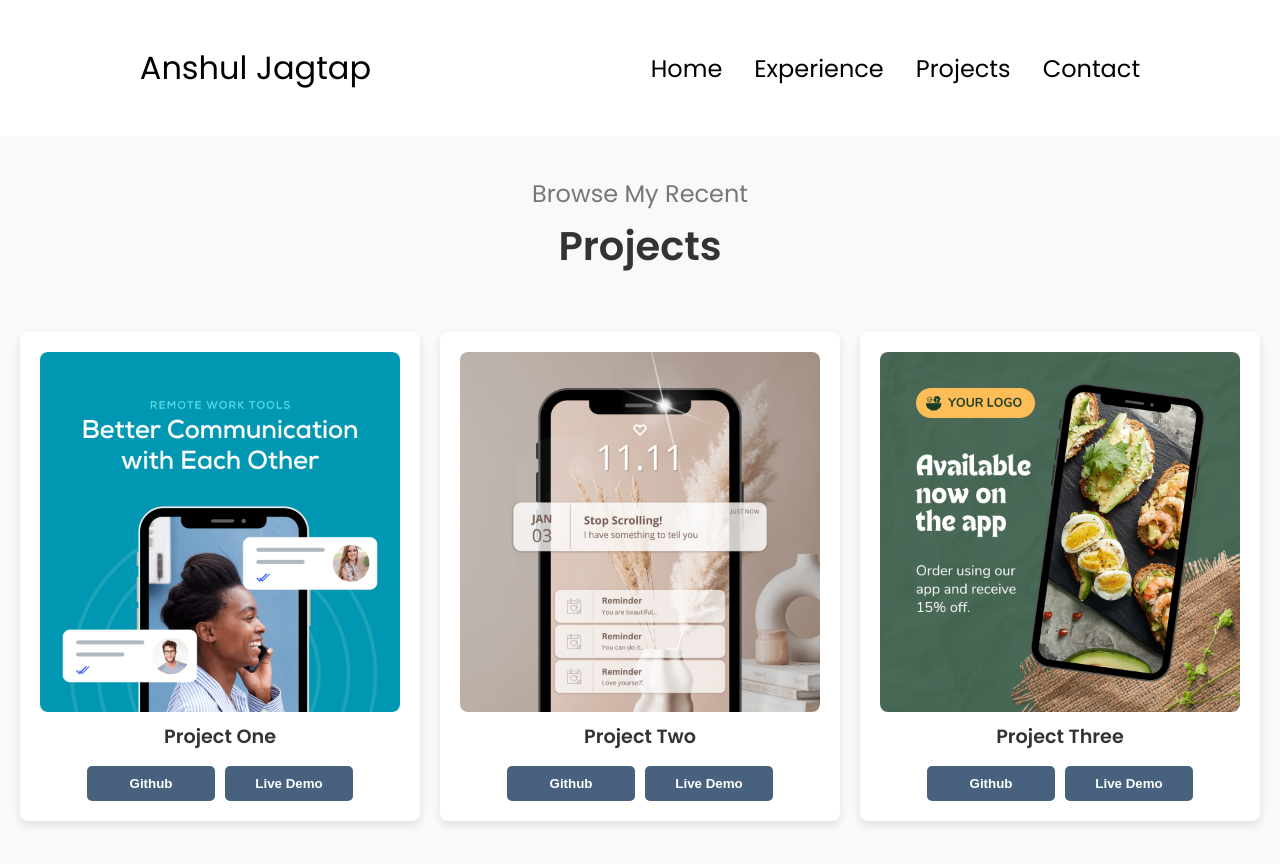
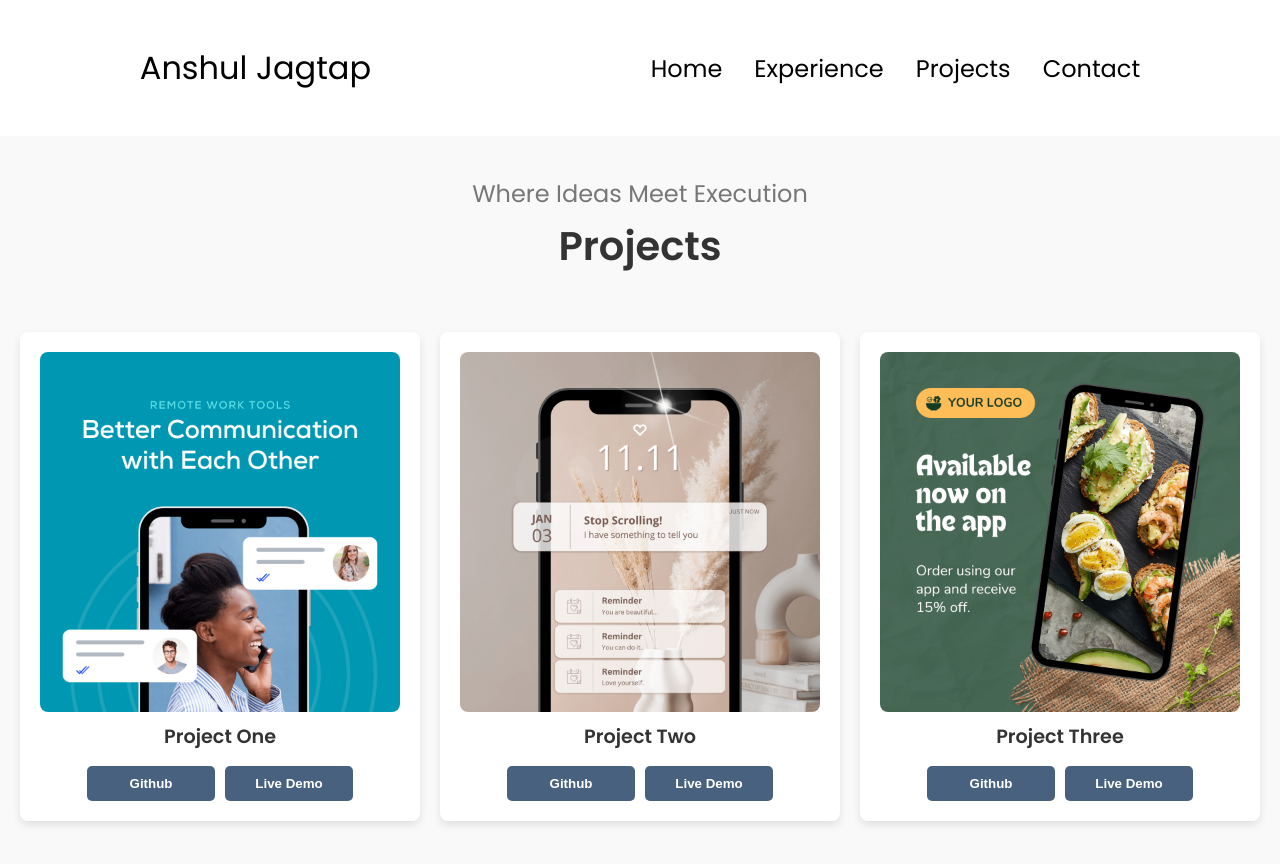
Before and after one commit to anshuljagtap/Peronal-Website, a plain HTML site: page projects.html in a window 1280 px wide. Drawn offline with Linux system fonts and the light colour scheme.

Commit message:
project section change

```diff
--- a/projects.html
+++ b/projects.html
@@ -36,7 +36,7 @@
         </div>
     </nav>
     <section id="projects">
-        <p class="section__text__p1">Browse My Recent</p>
+        <p class="section__text__p1">Where Ideas Meet Execution</p>
         <h1 class="title">Projects</h1>
         <div class="experience-details-container">
             <div class="about-containers">
```
